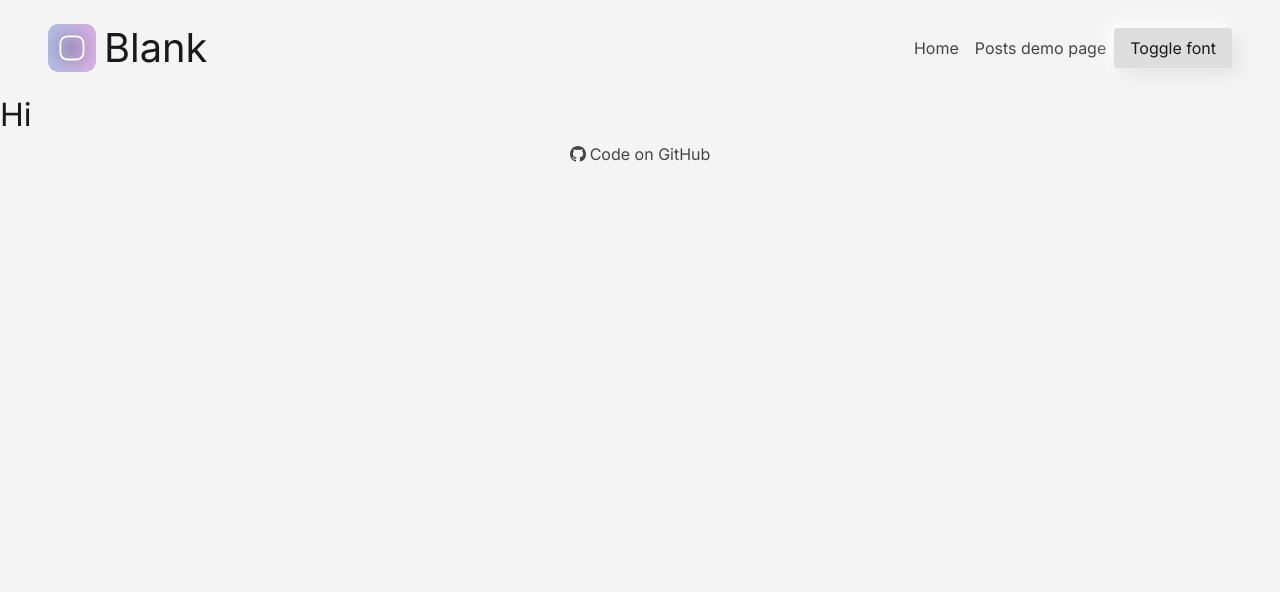
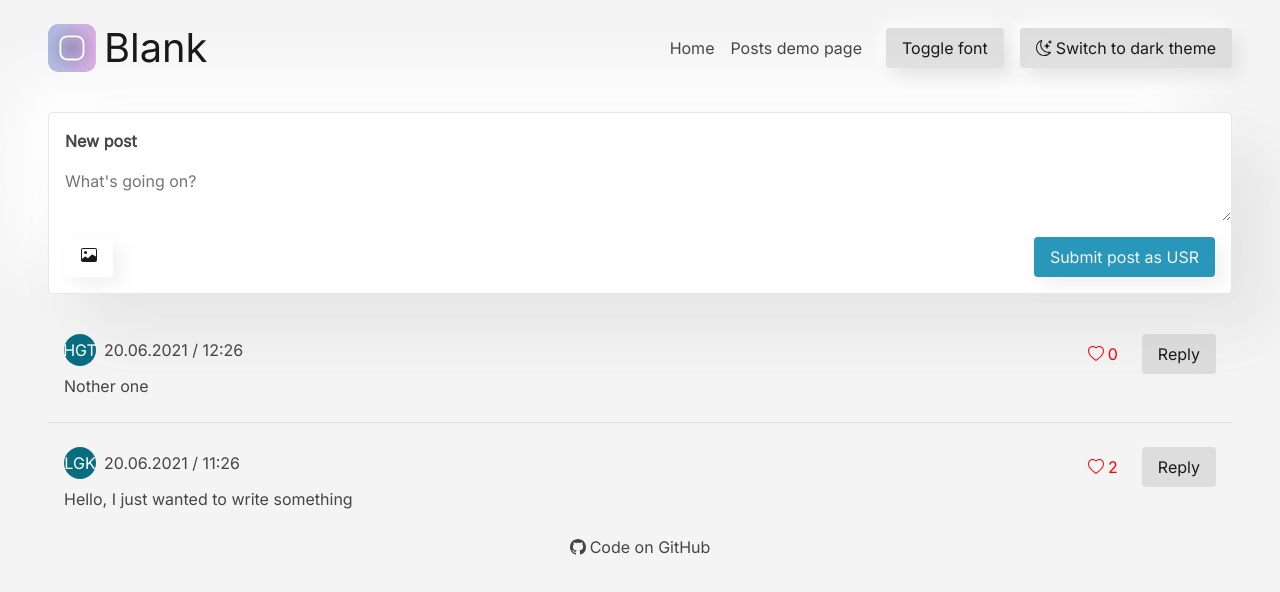
Before and after one commit to bruegmann/blank, a React (Create React App) app: page /posts in a window 1280 px wide. Shown: the top 592 px of the page. Built offline with nearby package versions, Linux system fonts and the light colour scheme.

Commit message:
Posts demo

```diff
--- a/src/App.tsx
+++ b/src/App.tsx
@@ -10,6 +10,7 @@ import { BrowserRouter as Router, Switch, Route } from "react-router-dom"
 import DemosPage from "./docs/pages/DemosPage"
 import PostsPage from "./docs/pages/PostsPage"
 import { Logo } from "./docs/Logo"
+import { ThemeSwitch } from "./docs/ThemeSwitch"
 
 function App() {
     const [customFont, setCustomFont] = useState<boolean>(true)
@@ -25,10 +26,11 @@ function App() {
                         <Logo /> <h5 className="ms-2 mb-0">Blank</h5>
                     </a>
 
-                    <nav>
+                    <nav className="d-flex align-items-center">
                         <MenuItem to="/">{getPhrase("Home")}</MenuItem>
                         <MenuItem to="/posts">{getPhrase("Posts demo page")}</MenuItem>
-                        <Button onClick={toggleCustomFont}>Toggle font</Button>
+                        <Button onClick={toggleCustomFont} className="mx-3">Toggle font</Button>
+                        <ThemeSwitch />
                     </nav>
                 </header>
 
--- a/src/docs/pages/PostsPage.tsx
+++ b/src/docs/pages/PostsPage.tsx
@@ -1,9 +1,87 @@
+import clsx from "clsx";
+import { FormEvent, useState } from "react";
+import { Heart, Image } from "react-bootstrap-icons"
+import { Button } from "../../components/Button";
+
 export interface PostsPageProps {
 
 }
 
+interface Post {
+    content: string
+    author: string,
+    date: string,
+    likes: number
+}
+
 export default function PostsPage({ }: PostsPageProps) {
+    const [posts, setPosts] = useState<Post[]>([
+        {
+            content: "Hello, I just wanted to write something",
+            author: "LGK",
+            date: "20.06.2021 / 11:26",
+            likes: 2
+        },
+        {
+            content: "Nother one",
+            author: "HGT",
+            date: "20.06.2021 / 12:26",
+            likes: 0
+        }
+    ])
+
+    const [newPost, setNewPost] = useState<Post>({
+        content: "",
+        author: "USR",
+        date: new Date().toDateString(),
+        likes: 0
+    })
+
+    const submit = (event: FormEvent<HTMLFormElement>) => {
+        event.preventDefault()
+        let newPosts = [...posts]
+        newPosts.push(newPost)
+        setPosts(newPosts)
+        setNewPost({
+            content: "",
+            author: "USR",
+            date: new Date().toDateString(),
+            likes: 0
+        })
+    }
+
     return (
-        <h1>Hi</h1>
+        <div className="container mx-3">
+            <form className="my-3 form-control body-bg-stronger neumorphism-shadow rounded-3" onSubmit={submit}>
+                <label className="d-block">
+                    <div className="mb-1 mx-3 mt-3"><strong>New post</strong></div>
+                    <textarea className="form-control-input p-3 border-0 d-block w-100" placeholder="What's going on?"
+                        value={newPost.content} onChange={({ target }) => setNewPost({ ...newPost, content: target.value })} />
+                </label>
+
+                <div className="p-3 d-flex justify-content-between">
+                    <Button title="Upload image" silent type="button"><Image /></Button>
+
+                    <Button primary type="submit">Submit post as {newPost.author}</Button>
+                </div>
+            </form>
+
+            {[...posts].reverse().map((post, key) =>
+                <div key={key} className={clsx("px-3 py-4", { "border-bottom": key !== posts.length - 1 })}>
+                    <header className="d-flex justify-content-between">
+                        <div>
+                            <span className="rounded-circle d-inline-flex align-items-center justify-content-center me-2" style={{ width: "32px", height: "32px", backgroundColor: "#076d7f", color: "white" }}>{post.author}</span>
+                            <a href="#">{post.date}</a>
+                        </div>
+
+                        <div className="d-flex">
+                            <Button silent shadow={false} className="d-inline-flex align-items-center me-2" style={{ color: "red" }}><Heart className="me-1" /> {post.likes}</Button>
+                            <Button shadow={false}>Reply</Button>
+                        </div>
+                    </header>
+                    <div>{post.content}</div>
+                </div>
+            )}
+        </div>
     )
 }
--- a/src/styles/_button.scss
+++ b/src/styles/_button.scss
@@ -5,21 +5,21 @@
     line-height: 1.5;
     text-decoration: none;
     background-color: var(--control-bg-stronger);
-    color: var(--front-color) !important;
+    color: var(--front-color);
     transition: background-color .2s;
 
     &:hover {
         background-color: var(--secondary-hover);
-        color: var(--body-bg) !important;
+        color: var(--body-bg);
     }
 
     &.primary {
-        background-color: var(--primary-normal);
-        color: var(--body-bg) !important;
+        background-color: hsl(var(--primary));
+        color: var(--body-bg);
 
         &:hover {
             background-color: var(--primary-hover);
-            color: var(--body-bg) !important;
+            color: var(--body-bg);
         }
     }
 
@@ -28,7 +28,7 @@
 
         &:hover {
             background-color: var(--control-bg-stronger);
-            color: var(--front-color) !important;
+            color: var(--front-color);
         }
     }
 }
--- a/src/styles/_functions.scss
+++ b/src/styles/_functions.scss
@@ -1,3 +1,7 @@
 @function derive-rgb-values-from-hex($hex) {
     @return red($hex), green($hex), blue($hex);
 }
+
+@function derive-hsl-values-from-hex($hex) {
+    @return hue($hex), saturation($hex), lightness($hex);
+}
--- a/src/styles/_root.scss
+++ b/src/styles/_root.scss
@@ -2,7 +2,7 @@ window {
     scroll-behavior: smooth;
 }
 
-* {
+*, ::after, ::before {
     box-sizing: border-box;
 }
 
@@ -33,7 +33,7 @@ a {
     text-decoration: none;
 
     &:hover {
-        color: var(--primary-normal);
+        color: hsl(var(--primary));
     }
 }
 
--- a/src/styles/_shared.scss
+++ b/src/styles/_shared.scss
@@ -1,14 +1,14 @@
 .btn, .form-control {
     &:focus, &:focus-within {
         outline: none;
-        box-shadow: 0 0 0 .2rem var(--primary-normal-25);
+        box-shadow: 0 0 0 .2rem hsla(var(--primary), .25);
 
         &.neumorphism-shadow {
-            box-shadow: 0 0 0 .2rem var(--primary-normal-25), $neumorphism-shadow-box-shadow;
+            box-shadow: 0 0 0 .2rem hsla(var(--primary), .25), $neumorphism-shadow-box-shadow;
         }
 
         &.neumorphism-shadow-sm {
-            box-shadow: 0 0 0 .2rem var(--primary-normal-25), $neumorphism-shadow-box-shadow-sm;
+            box-shadow: 0 0 0 .2rem hsla(var(--primary), .25), $neumorphism-shadow-box-shadow-sm;
         }
     }
 }
--- a/src/styles/_variables.scss
+++ b/src/styles/_variables.scss
@@ -69,8 +69,7 @@ body {
 
     --font-family-base: -apple-system, BlinkMacSystemFont, "Segoe UI", "Roboto", "Oxygen", "Ubuntu", "Cantarell", "Fira Sans", "Droid Sans", "Helvetica Neue", sans-serif;
 
-    --primary-normal: #{$primary};
-    --primary-normal-25: #{rgba($primary, .25)};
+    --primary: #{derive-hsl-values-from-hex($primary)};
     --secondary-normal: var(--body-bg-stronger);
     --secondary-hover: var(--control-bg-even-stronger);
 
--- a/src/styles/bootstrap.scss
+++ b/src/styles/bootstrap.scss
@@ -1,3 +1,5 @@
+$border-color: var(--control-bg-stronger);
+
 @import "node_modules/bootstrap/scss/functions";
 @import "node_modules/bootstrap/scss/variables";
 @import "node_modules/bootstrap/scss/mixins";
--- a/src/styles/main.scss
+++ b/src/styles/main.scss
@@ -1,9 +1,9 @@
 @import "./functions";
 @import "./variables";
-@import "./utils";
 @import "./root";
 @import "./shared";
 @import "./layout";
 @import "./button";
 @import "./form-control";
 @import "./modal";
+@import "./utils";
```
